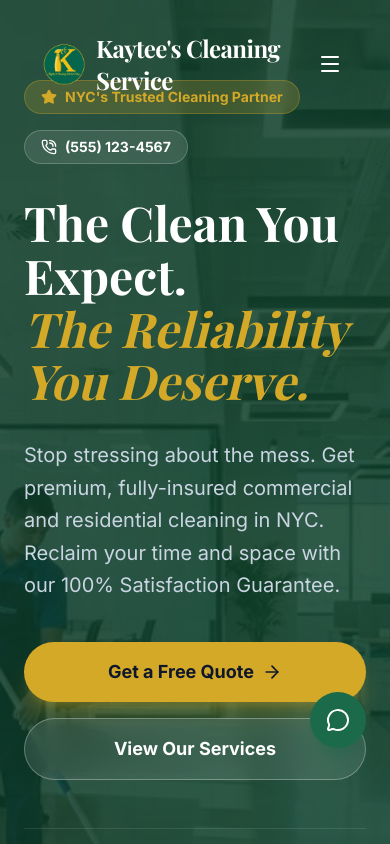
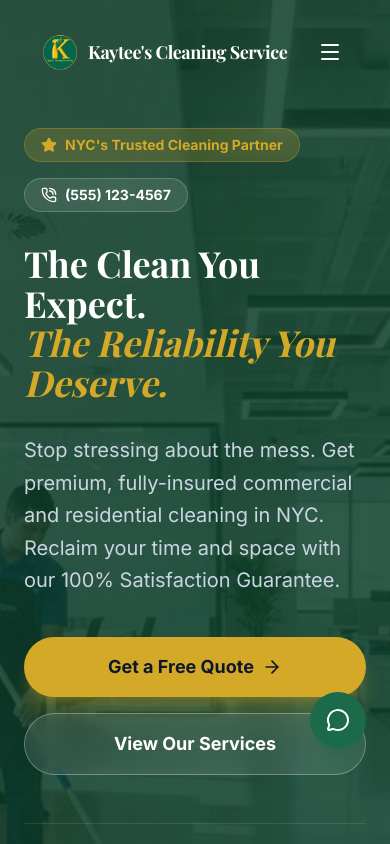
Before and after one commit to jsagesse27/kaytees-cleaning, a React (Vite) app: page / in a window 390 px wide. Shown: the top 844 px of the page. Built offline with nearby package versions, Linux system fonts and the light colour scheme; a web font is replaced by a local one.

Commit message:
fix: adjust mobile layout to prevent navbar and hero content overlap

```diff
--- a/src/components/Hero.tsx
+++ b/src/components/Hero.tsx
@@ -5,7 +5,7 @@ import { CONTACT } from '../constants';
 
 export default function Hero() {
   return (
-    <section className="relative min-h-screen flex items-center pt-20 pb-32 overflow-hidden bg-brand-dark">
+    <section className="relative min-h-screen flex items-center pt-32 md:pt-20 pb-32 overflow-hidden bg-brand-dark">
       {/* Background Image with Overlay */}
       <div className="absolute inset-0 z-0">
         <img
@@ -36,7 +36,7 @@ export default function Hero() {
             </a>
           </div>
 
-          <h1 className="text-5xl md:text-7xl font-bold text-white leading-[1.1] mb-8">
+          <h1 className="text-4xl md:text-7xl font-bold text-white leading-[1.1] mb-8">
             The Clean You Expect. <br />
             <span className="text-brand-accent italic">The Reliability You Deserve.</span>
           </h1>
--- a/src/components/Navbar.tsx
+++ b/src/components/Navbar.tsx
@@ -33,9 +33,9 @@ export default function Navbar() {
     >
       <div className="max-w-7xl mx-auto flex items-center justify-between">
         <Link to="/" className="flex items-center gap-2">
-          <img src="/logo.png" alt="Kaytee's Logo" className="w-12 h-12 object-contain" />
+          <img src="/logo.png" alt="Kaytee's Logo" className="w-10 h-10 md:w-12 md:h-12 object-contain" />
           <span className={cn(
-            "font-serif text-2xl font-bold tracking-tight",
+            "font-serif text-lg md:text-2xl font-bold tracking-tight",
             isScrolled ? "text-slate-900" : "text-white"
           )}>
             Kaytee's Cleaning Service
```
